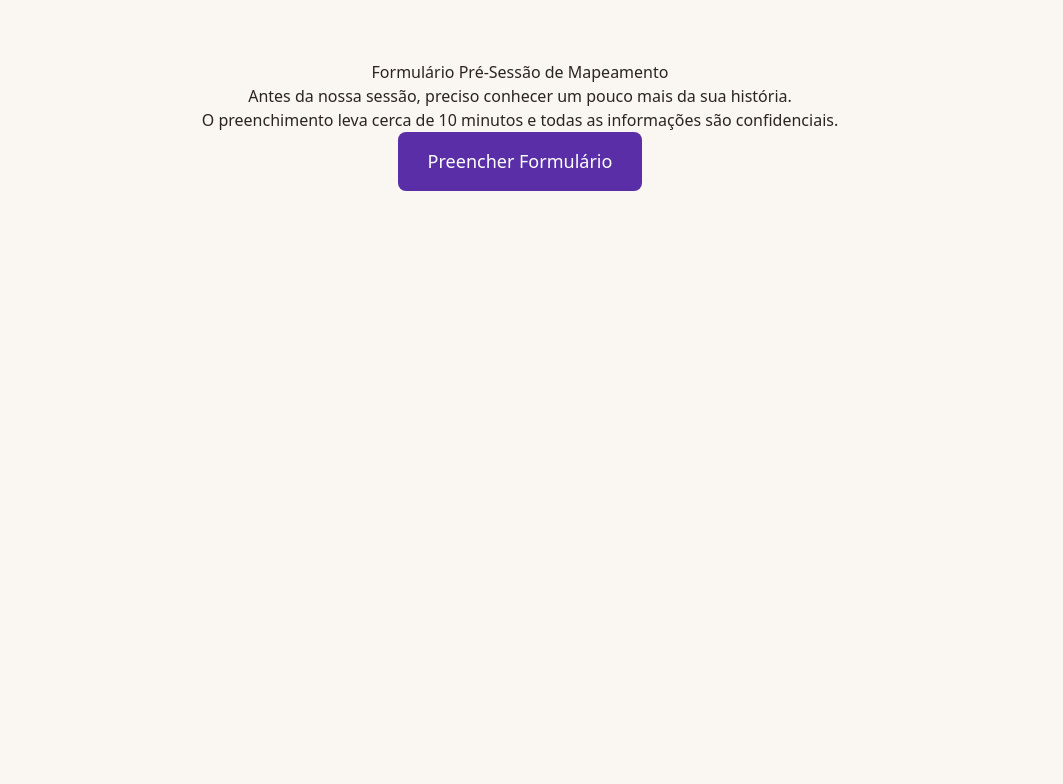
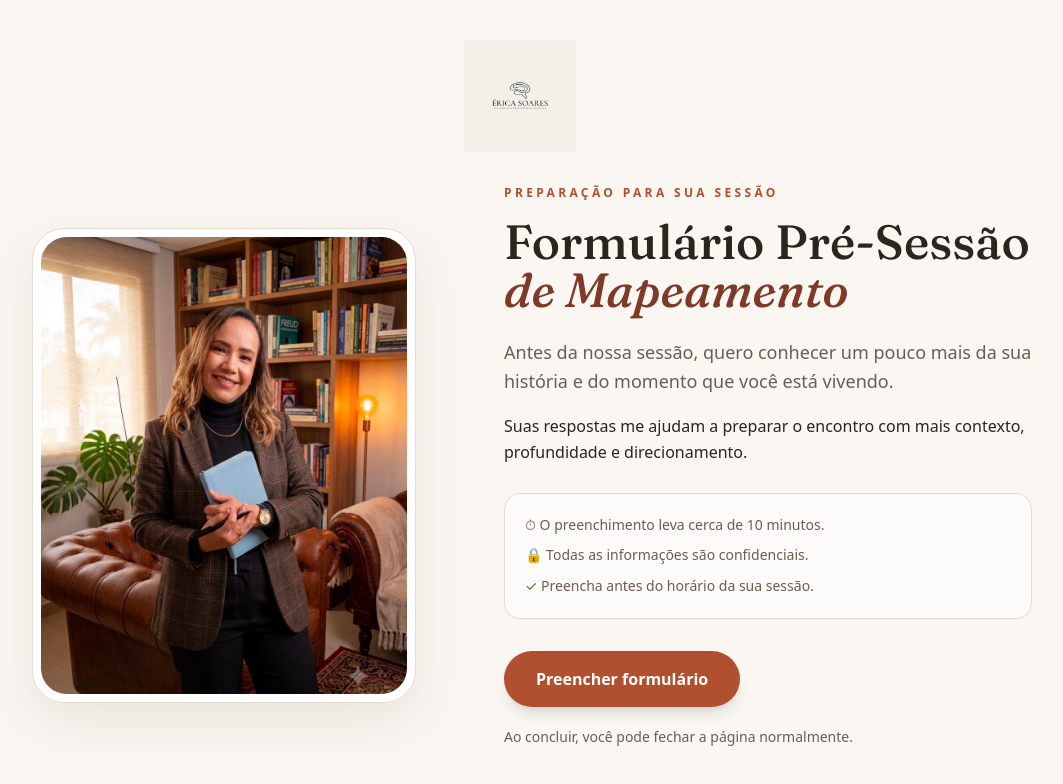
Before and after one commit to Ericaandmisma/landingpage, a React (Vite) app: page /formulario in a window 1280 px wide. Shown: the top 784 px of the page, without its empty margins (120-1183 px from the left). Built offline with nearby package versions, Linux system fonts and the light colour scheme.

Commit message:
Finaliza design da pagina do formulario

```diff
--- a/src/Formulario.tsx
+++ b/src/Formulario.tsx
@@ -1,35 +1,85 @@
 export default function Formulario() {
   return (
-    <div style={{ padding: "60px", textAlign: "center" }}>
-      <h1>Formulário Pré-Sessão de Mapeamento</h1>
+    <div className="min-h-screen bg-[var(--paper)] px-6 py-8 sm:py-10">
+      <div className="mx-auto max-w-5xl">
 
-      <p>
-        Antes da nossa sessão, preciso conhecer um pouco mais da sua história.
+        {/* LOGO */}
+        <div className="mb-8 flex justify-center">
+          <img
+            src="/logo-erica.jpg"
+            alt="Érica Soares — Psicanálise e Neurociência Aplicada"
+            className="w-24 sm:w-28 mix-blend-multiply"
+          />
+        </div>
+
+        <div className="grid items-center gap-10 lg:grid-cols-[0.9fr_1.1fr] lg:gap-16">
+
+          {/* FOTO */}
+          <div className="mx-auto w-full max-w-sm">
+            <div className="overflow-hidden rounded-[2rem] border border-[var(--line)] bg-white p-2 shadow-[0_18px_50px_rgba(65,45,35,0.10)]">
+              <img
+                src="/erica-formulario.jpg"
+                alt="Érica Soares"
+                className="aspect-[4/5] w-full rounded-[1.6rem] object-cover object-top"
+              />
+            </div>
+          </div>
+
+          {/* CONTEÚDO */}
+          <div className="text-center lg:text-left">
+            <p className="mb-4 text-[12px] font-semibold uppercase tracking-[0.28em] text-[var(--clay)]">
+              Preparação para sua sessão
             </p>
 
-      <p>
-        O preenchimento leva cerca de 10 minutos e todas as informações são confidenciais.
+            <h1 className="font-display text-4xl font-medium leading-tight text-[var(--ink)] sm:text-5xl">
+              Formulário Pré-Sessão
+              <span className="block italic text-[var(--clay-deep)]">
+                de Mapeamento
+              </span>
+            </h1>
+
+            <p className="mt-6 text-lg leading-relaxed text-[var(--ink-soft)]">
+              Antes da nossa sessão, quero conhecer um pouco mais da sua história
+              e do momento que você está vivendo.
             </p>
 
+            <p className="mt-4 leading-relaxed text-[var(--ink)]">
+              Suas respostas me ajudam a preparar o encontro com mais contexto,
+              profundidade e direcionamento.
+            </p>
+
+            <div className="mt-7 rounded-2xl border border-[var(--line)] bg-white/60 p-5 text-left shadow-sm">
+              <p className="text-sm leading-relaxed text-[var(--ink-soft)]">
+                ⏱ O preenchimento leva cerca de 10 minutos.
+              </p>
+
+              <p className="mt-2 text-sm leading-relaxed text-[var(--ink-soft)]">
+                🔒 Todas as informações são confidenciais.
+              </p>
+
+              <p className="mt-2 text-sm leading-relaxed text-[var(--ink-soft)]">
+                ✓ Preencha antes do horário da sua sessão.
+              </p>
+            </div>
+
+            <div className="mt-8">
               <a
                 href="https://forms.gle/sDSJePVEW9iTjRYNA"
                 target="_blank"
                 rel="noopener noreferrer"
+                className="inline-flex items-center justify-center rounded-full bg-[var(--clay)] px-8 py-4 text-base font-semibold text-white shadow-lg transition hover:-translate-y-0.5 hover:bg-[var(--clay-deep)]"
               >
-        <button
-          style={{
-            background: "#5A2EA6",
-            color: "#fff",
-            padding: "16px 30px",
-            border: "none",
-            borderRadius: "8px",
-            fontSize: "18px",
-            cursor: "pointer"
-          }}
-        >
-          Preencher Formulário
-        </button>
+                Preencher formulário
               </a>
+            </div>
+
+            <p className="mt-5 text-sm text-[var(--ink-soft)]">
+              Ao concluir, você pode fechar a página normalmente.
+            </p>
+          </div>
+
+        </div>
+      </div>
     </div>
   );
 }
```
Lines whose indentation alone changed are shown as unchanged.
